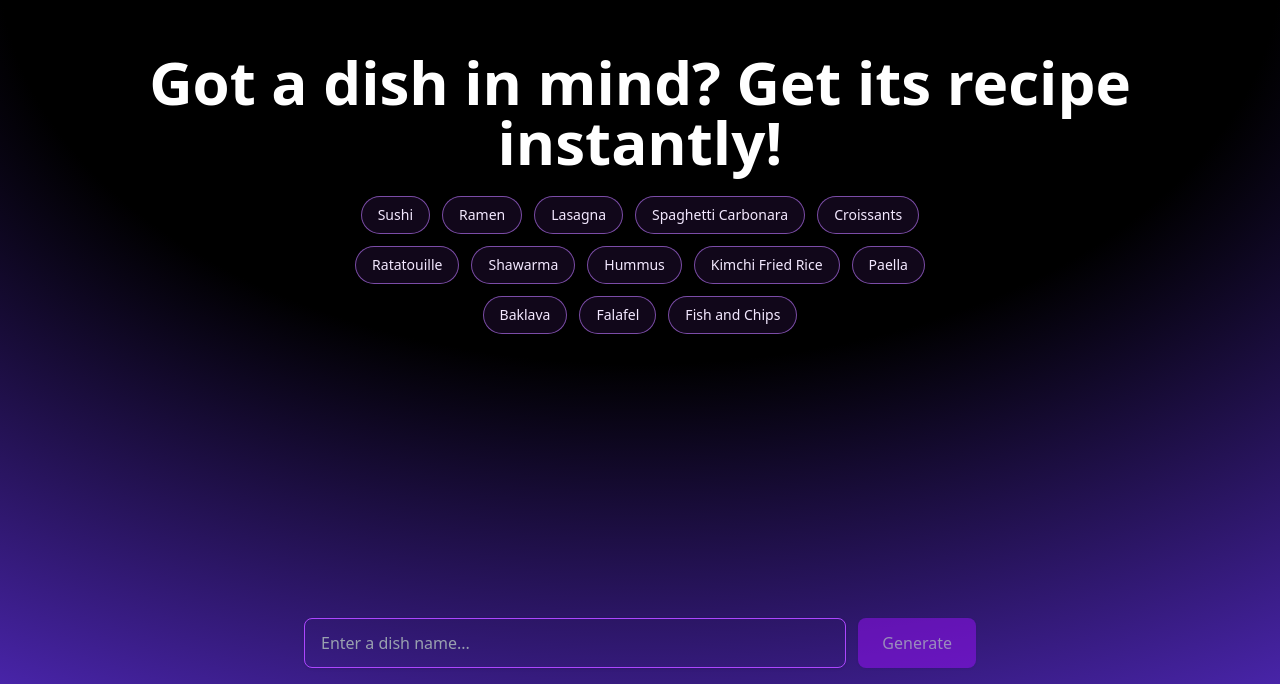
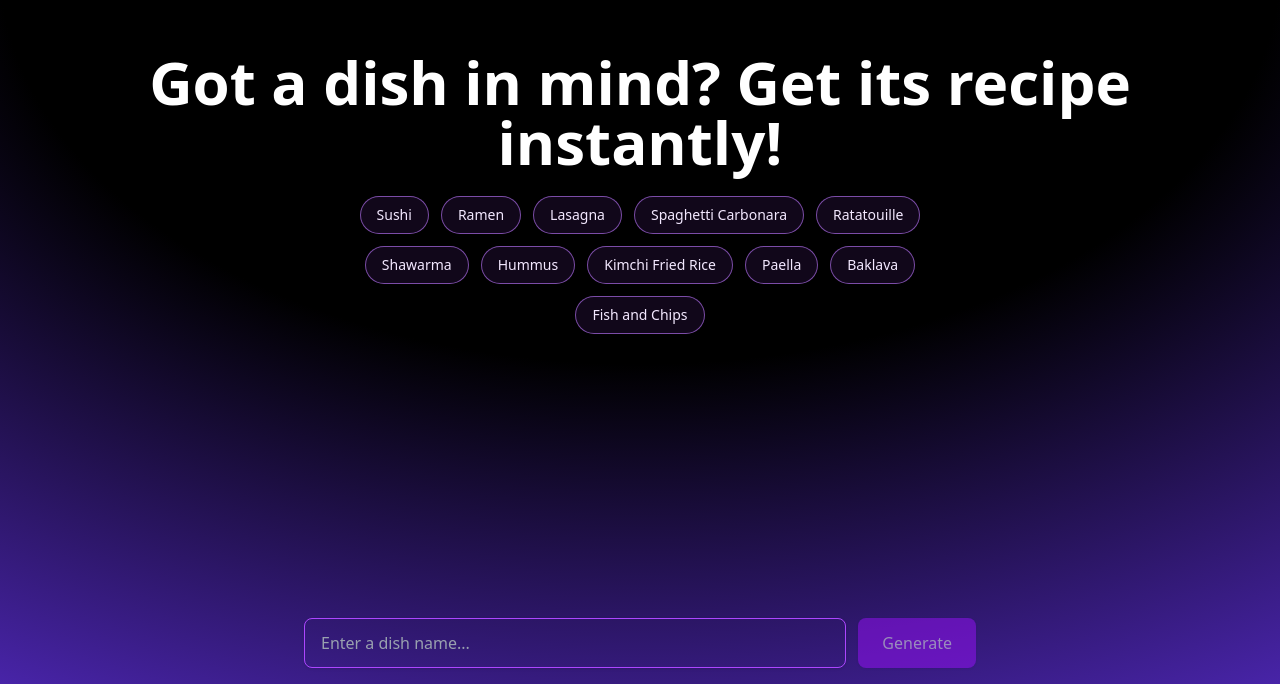
Before and after one commit to RudraNarayan2002/ai-recipe-generator, a Next.js app: page /aiRecipe in a window 1280 px wide. Shown: the part 116-800 px from the top of the page. Built offline with nearby package versions, Linux system fonts and the light colour scheme.

Commit message:
removed food items

```diff
--- a/src/app/components/RecipeDisplay.tsx
+++ b/src/app/components/RecipeDisplay.tsx
@@ -17,14 +17,12 @@ export default function RecipeDisplay() {
     "Ramen", // Japan
     "Lasagna", // Italy
     "Spaghetti Carbonara", // Italy
-    "Croissants", // France
     "Ratatouille", // France
     "Shawarma", // Middle East
     "Hummus", // Middle East
     "Kimchi Fried Rice", // Korea
     "Paella", // Spain
     "Baklava", // Turkey/Greece
-    "Falafel", // Middle East
     "Fish and Chips", // UK
   ];
 
```
